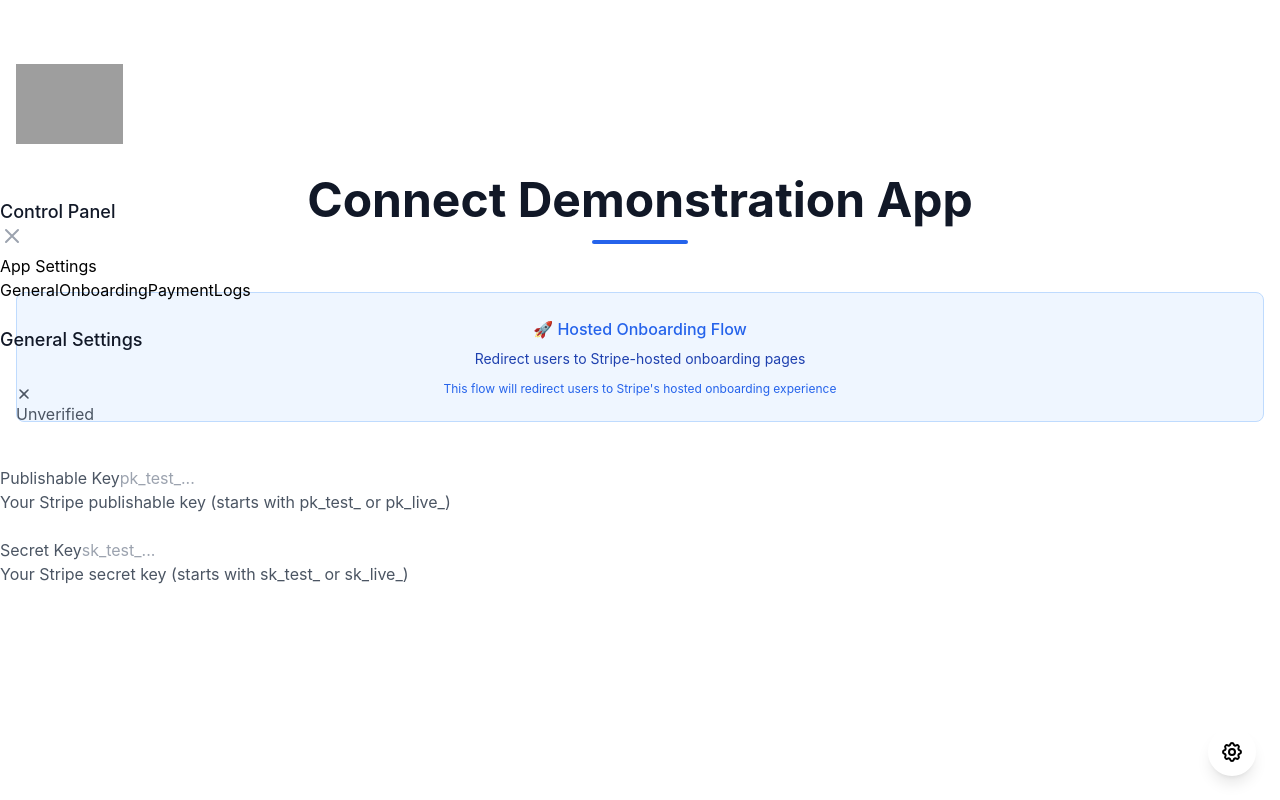
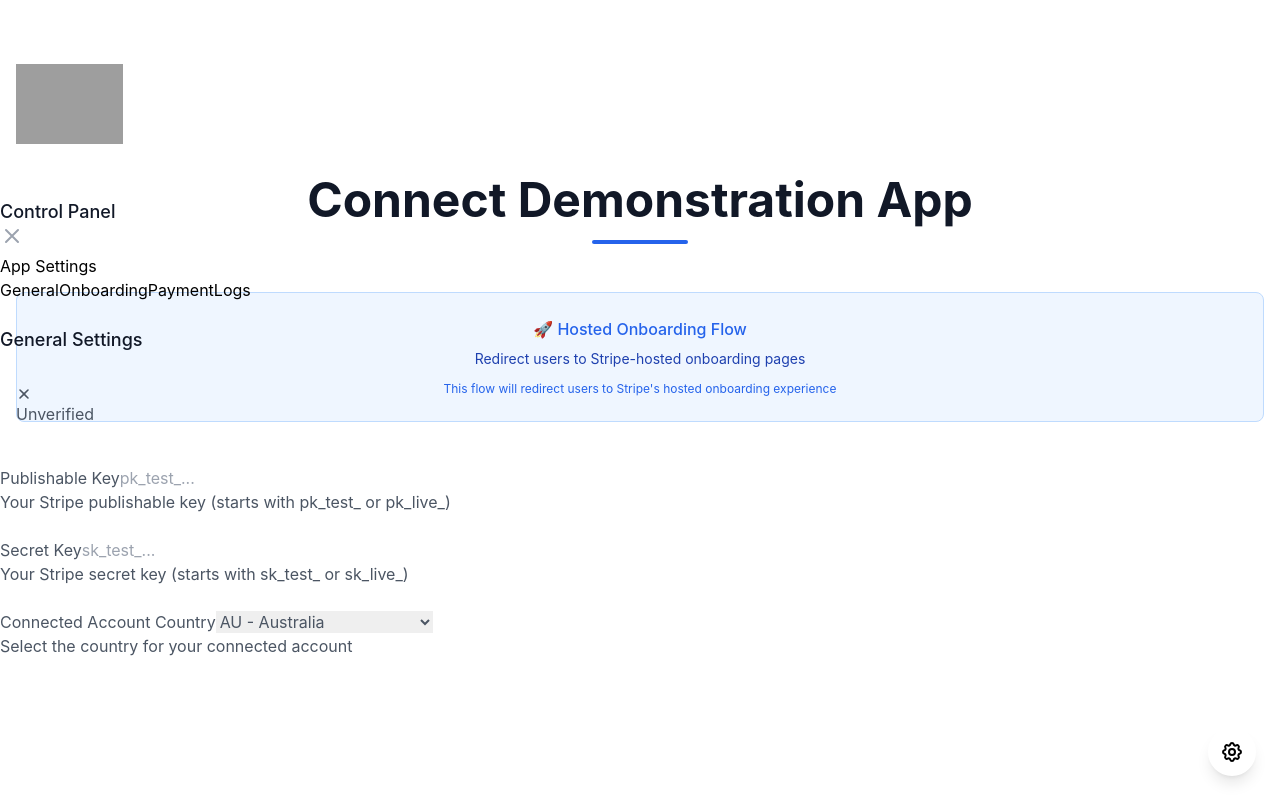
Before and after one commit to evanpalmer-stripe/connect-demo-base, a React (Create React App) app in the folder client/: page /onboarding in a window 1280 px wide. Both pictures are taken after a click on the button "Open control panel". Built offline with nearby package versions, Linux system fonts and the light colour scheme; no server answers; grey boxes are pictures that could not be loaded; the HTML template or start-up script is replaced by a standard one.

Commit message:
Add country DDL

```diff
--- a/client/src/components/SettingsGeneral.js
+++ b/client/src/components/SettingsGeneral.js
@@ -119,6 +119,85 @@
           Your Stripe secret key (starts with sk_test_ or sk_live_)
         </p>
       </div>
+
+      <div className="form-group">
+        <label className="form-label">
+          Connected Account Country
+        </label>
+        <select
+          value={general.connectedAccountCountry || 'AU'}
+          onChange={(e) => updateGeneral({ connectedAccountCountry: e.target.value })}
+          className="input"
+        >
+          <option value="">Select Country</option>
+          <option value="AE">AE - United Arab Emirates</option>
+          <option value="AR">AR - Argentina</option>
+          <option value="AT">AT - Austria</option>
+          <option value="AU">AU - Australia</option>
+          <option value="BE">BE - Belgium</option>
+          <option value="BG">BG - Bulgaria</option>
+          <option value="BR">BR - Brazil</option>
+          <option value="CA">CA - Canada</option>
+          <option value="CH">CH - Switzerland</option>
+          <option value="CL">CL - Chile</option>
+          <option value="CO">CO - Colombia</option>
+          <option value="CY">CY - Cyprus</option>
+          <option value="CZ">CZ - Czech Republic</option>
+          <option value="DE">DE - Germany</option>
+          <option value="DK">DK - Denmark</option>
+          <option value="DZ">DZ - Algeria</option>
+          <option value="EG">EG - Egypt</option>
+          <option value="EE">EE - Estonia</option>
+          <option value="ES">ES - Spain</option>
+          <option value="FI">FI - Finland</option>
+          <option value="FR">FR - France</option>
+          <option value="GB">GB - United Kingdom</option>
+          <option value="GH">GH - Ghana</option>
+          <option value="GR">GR - Greece</option>
+          <option value="HK">HK - Hong Kong</option>
+          <option value="HR">HR - Croatia</option>
+          <option value="HU">HU - Hungary</option>
+          <option value="ID">ID - Indonesia</option>
+          <option value="IE">IE - Ireland</option>
+          <option value="IL">IL - Israel</option>
+          <option value="IN">IN - India</option>
+          <option value="IT">IT - Italy</option>
+          <option value="JP">JP - Japan</option>
+          <option value="KE">KE - Kenya</option>
+          <option value="KR">KR - South Korea</option>
+          <option value="LT">LT - Lithuania</option>
+          <option value="LU">LU - Luxembourg</option>
+          <option value="LV">LV - Latvia</option>
+          <option value="MA">MA - Morocco</option>
+          <option value="MT">MT - Malta</option>
+          <option value="MX">MX - Mexico</option>
+          <option value="MY">MY - Malaysia</option>
+          <option value="NG">NG - Nigeria</option>
+          <option value="NL">NL - Netherlands</option>
+          <option value="NO">NO - Norway</option>
+          <option value="NZ">NZ - New Zealand</option>
+          <option value="PE">PE - Peru</option>
+          <option value="PH">PH - Philippines</option>
+          <option value="PL">PL - Poland</option>
+          <option value="PT">PT - Portugal</option>
+          <option value="RO">RO - Romania</option>
+          <option value="SA">SA - Saudi Arabia</option>
+          <option value="SE">SE - Sweden</option>
+          <option value="SG">SG - Singapore</option>
+          <option value="SI">SI - Slovenia</option>
+          <option value="SK">SK - Slovakia</option>
+          <option value="TH">TH - Thailand</option>
+          <option value="TN">TN - Tunisia</option>
+          <option value="TW">TW - Taiwan</option>
+          <option value="US">US - United States</option>
+          <option value="UY">UY - Uruguay</option>
+          <option value="VN">VN - Vietnam</option>
+          <option value="ZA">ZA - South Africa</option>
+        </select>
+        <p className="form-help">
+          Select the country for your connected account
+        </p>
+      </div>
     </div>
   );
 };
--- a/client/src/contexts/SettingsContext.js
+++ b/client/src/contexts/SettingsContext.js
@@ -6,6 +6,7 @@
     publishableKey: '',
     secretKey: '',
     isVerified: false,
+    connectedAccountCountry: 'AU',
   },
   onboarding: {
     accountType: 'Standard',
```
Also changed, not shown: 1 other file (tests, documents, lock files or other folders).
